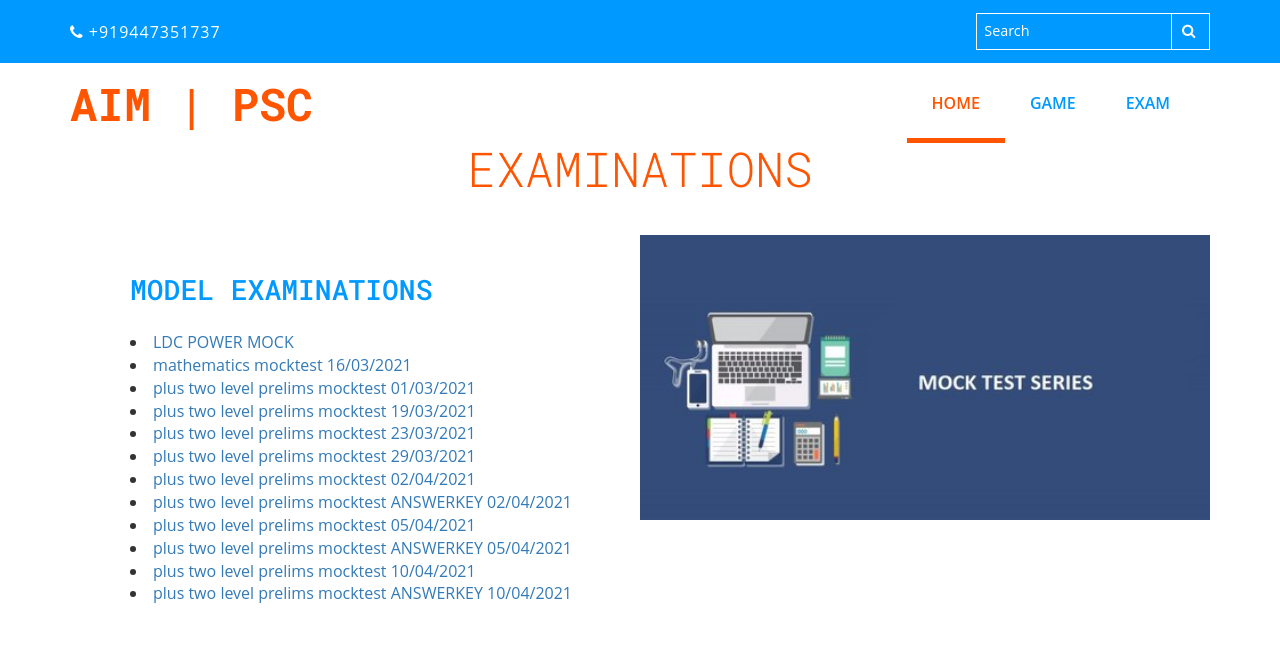
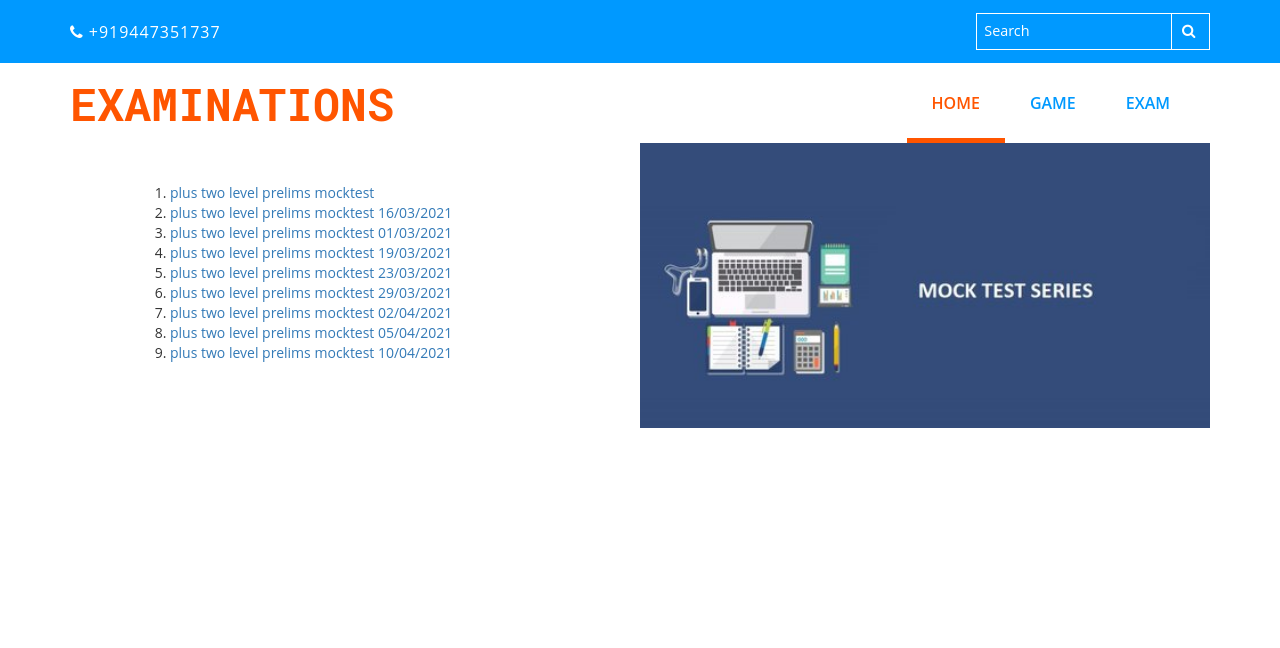
Before and after one commit to abckeralam/aimnilambur.github.io, a plain HTML site: page exam.html in a window 1280 px wide. Drawn offline with Linux system fonts and the light colour scheme.

Commit message:
Update exam.html

```diff
--- a/exam.html
+++ b/exam.html
@@ -56,7 +56,7 @@
 					<span class="icon-bar"></span>
 				</button>
 
-				<a class="navbar-brand" href="index.html"><h1>AIM | PSC</h1></a>
+				<a class="navbar-brand" href="index.html"><h1>EXAMINATIONS</h1></a>
 			</div>
 			<div class="collapse navbar-collapse" id="myNavbar">
 				<ul class="nav navbar-nav link-effect">
@@ -69,47 +69,40 @@
 	</nav>
 </div>
 <div class="exam" id="exam">
-	<h3 class="wthree_head">EXAMINATIONS</h3>
 	<div class="container">
 		<div class="stylegrid2">
 			<div class="col-md-6 stylegridtext">
-				<h3>MODEL EXAMINATIONS</h3>
 				<span></span>
 				<div class="exam">
-					<li><a href="https://quizzory.in/id/607415d20da2774f7cf7497f">LDC POWER MOCK</a></li>
-				</div>
-				<div class="exam">
-					<li><a href="maths.html">mathematics mocktest 16/03/2021</a></li>
-				</div>
-					<div class="exam">
+					<ol type="1">
+					<li><a href="https://quizzory.in/id/607415d20da2774f7cf7497f">plus two level prelims mocktest </a></li>
+
+
+					<li><a href="maths.html">plus two level prelims mocktest  16/03/2021</a></li>
+
+
 					<li><a href="quiz.html">plus two level prelims mocktest 01/03/2021</a></li>
-				</div>
-				<div class="exam">
+
 					<li><a href="1.html">plus two level prelims mocktest 19/03/2021</a></li>
-				</div>
-				<div class="exam">
+
 					<li><a href="2.html">plus two level prelims mocktest 23/03/2021</a></li>
-				</div>
-				<div class="exam">
+
 					<li><a href="1001.html">plus two level prelims mocktest 29/03/2021</a></li>
-				</div>
-				<div class="exam">
+
 					<li><a href="1\10.html">plus two level prelims mocktest 02/04/2021</a></li>
-					<li><a href="1\answerkey10.html">plus two level prelims mocktest ANSWERKEY 02/04/2021</a></li>
-				</div>
-				<div class="exam">
+
+
 					<li><a href="1\11.html">plus two level prelims mocktest 05/04/2021</a></li>
-					<li><a href="1\answerkey11.html">plus two level prelims mocktest ANSWERKEY 05/04/2021</a></li>
-				</div>
-				<div class="exam">
+
+
 					<li><a href="1\12.html">plus two level prelims mocktest 10/04/2021</a></li>
-					<li><a href="1\answerkey12.html">plus two level prelims mocktest ANSWERKEY 10/04/2021</a></li>
+				</ol>
+
 			</div>
 				</div>
+
 			<div class="col-md-6 stylegridimg">
 				<img src="images\mocktest.jpeg" alt="">
 			</div>
 			<div class="clearfix"></div>
 		</div>
-        </body>
-        </html>
```
Lines whose indentation alone changed are shown as unchanged.
